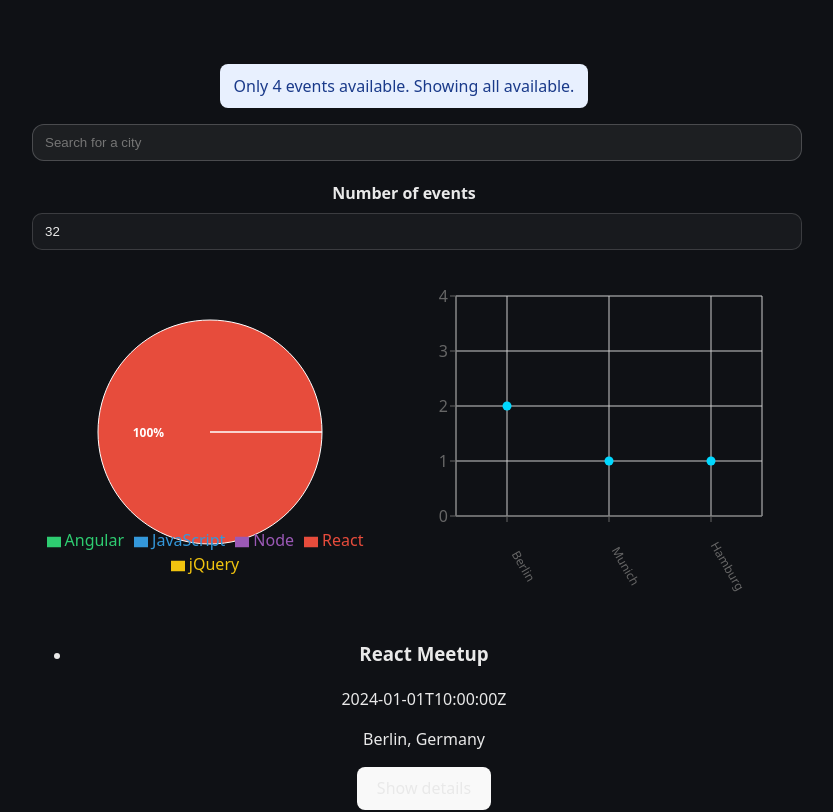
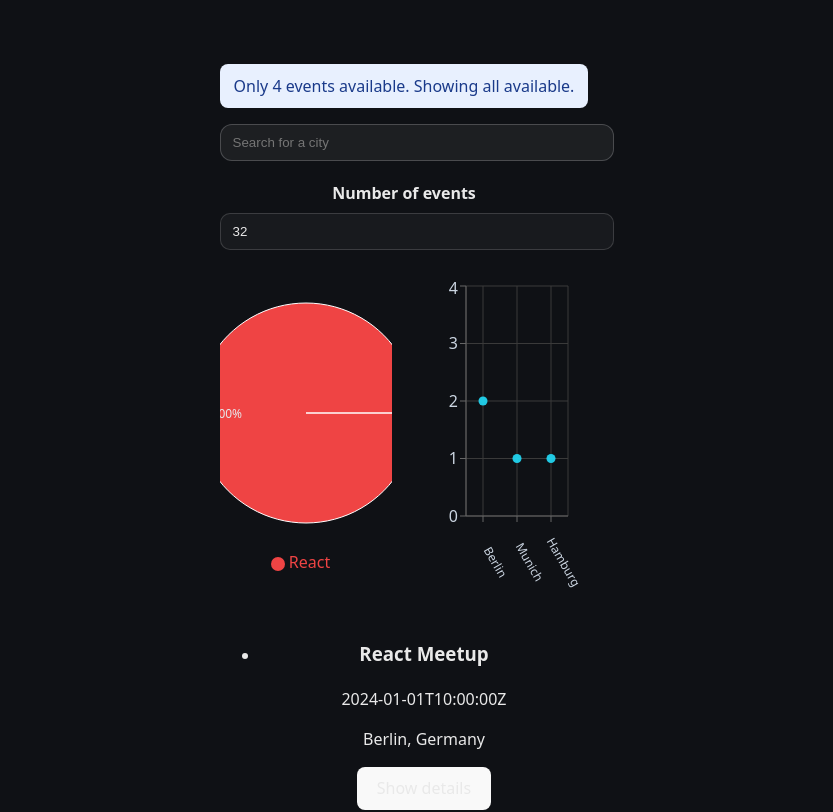
Before and after one commit to dpatil1719/meet-app, a React (Vite) app: page / in a window 1280 px wide. Shown: the top 812 px of the page, without its empty margins (236-1069 px from the left). Built offline with nearby package versions, Linux system fonts and the light colour scheme.

Commit message:
style(charts): push legend below pie; brighten scatter dots; improve axis/tick contrast and spacing

```diff
--- a/src/App.css
+++ b/src/App.css
@@ -218,3 +218,22 @@ button:hover { background: rgba(255,255,255,0.12); }
 @media (max-width: 780px){
   .charts-container{ grid-template-columns: 1fr; }
 }
+
+/* ----- Charts layout & spacing ----- */
+.charts-container {
+  display: grid;
+  grid-template-columns: 1fr 1fr;
+  gap: 24px;
+  align-items: start;
+}
+
+@media (max-width: 768px) {
+  .charts-container {
+    grid-template-columns: 1fr;
+  }
+}
+
+/* Recharts tweaks for dark theme */
+.recharts-legend-wrapper {
+  margin-top: 10px; /* safety in case wrapperStyle is ignored */
+}
--- a/src/components/CityEventsChart.jsx
+++ b/src/components/CityEventsChart.jsx
@@ -1,39 +1,48 @@
-import { useState, useEffect } from 'react';
+// src/components/CityEventsChart.jsx
+import { useEffect, useState } from 'react';
 import {
   ScatterChart, Scatter, XAxis, YAxis, CartesianGrid, Tooltip, ResponsiveContainer
 } from 'recharts';
 
-const CityEventsChart = ({ allLocations, events }) => {
+export default function CityEventsChart({ allLocations = [], events = [] }) {
   const [data, setData] = useState([]);
+
+  const getData = () =>
+    allLocations
+      .map((location) => {
+        const count = events.filter((e) => e.location === location).length;
+        const city = location.split(/, | - /)[0];
+        return { city, count };
+      })
+      .filter((d) => d.count > 0); // hide zero-count cities (keeps chart clean)
 
   useEffect(() => {
     setData(getData());
-  }, [JSON.stringify(events)]);
-
-  const getData = () => {
-    const rows = allLocations.map((location) => {
-      const count = events.filter((e) => e.location === location).length;
-      const city = location.split(/, | - /)[0];
-      return { city, count };
-    });
-    // if city filter is active, most cities are 0—hide them to avoid a flat look
-    return rows.filter(r => r.count > 0);
-  };
+    // eslint-disable-next-line react-hooks/exhaustive-deps
+  }, [`${events}`, `${allLocations}`]);
 
   return (
-    <ResponsiveContainer width="99%" height={340}>
-      <ScatterChart margin={{ top: 20, right: 10, bottom: 70, left: -20 }}>
-        <CartesianGrid />
+    <ResponsiveContainer width="100%" height={340}>
+      <ScatterChart margin={{ top: 10, right: 20, bottom: 70, left: -10 }}>
+        <CartesianGrid stroke="#3a3a3a" />
         <XAxis
-          type="category" dataKey="city" name="City"
-          angle={60} interval={0} tick={{ dx: 20, dy: 40, fontSize: 12 }}
+          type="category"
+          dataKey="city"
+          angle={60}
+          interval={0}
+          tick={{ dx: 16, dy: 36, fontSize: 12, fill: '#cbd5e1' }}
         />
-        <YAxis type="number" dataKey="count" name="Number of events" allowDecimals={false} />
-        <Tooltip cursor={{ strokeDasharray: '3 3' }} />
-        <Scatter name="Events" data={data} fill="#00d8ff" />
+        <YAxis
+          type="number"
+          dataKey="count"
+          name="Events"
+          allowDecimals={false}
+          tick={{ fill: '#cbd5e1' }}
+        />
+        <Tooltip contentStyle={{ background: '#111827', border: '1px solid #374151' }} />
+        {/* Bright cyan markers so they stand out on dark */}
+        <Scatter name="Events per city" data={data} fill="#22d3ee" fillOpacity={0.95} />
       </ScatterChart>
     </ResponsiveContainer>
   );
-};
-
-export default CityEventsChart;
+}
--- a/src/components/EventGenresChart.jsx
+++ b/src/components/EventGenresChart.jsx
@@ -1,56 +1,69 @@
-import { useState, useEffect } from 'react';
-import { ResponsiveContainer, PieChart, Pie, Cell, Legend } from 'recharts';
+// src/components/EventGenresChart.jsx
+import { useEffect, useState } from 'react';
+import {
+  PieChart, Pie, Cell, Legend, Tooltip, ResponsiveContainer
+} from 'recharts';
 
-const EventGenresChart = ({ events }) => {
+const colors = ['#ef4444', '#60a5fa', '#a78bfa', '#34d399', '#f59e0b']; // React, JS, Node, Angular, jQuery
+
+export default function EventGenresChart({ events = [] }) {
   const [data, setData] = useState([]);
-  const genres = ['React', 'JavaScript', 'Node', 'jQuery', 'Angular'];
-  const colors = ['#e74c3c', '#3498db', '#9b59b6', '#f1c40f', '#2ecc71'];
+
+  const genres = ['React', 'JavaScript', 'Node', 'Angular', 'jQuery'];
+
+  const getData = () =>
+    genres
+      .map((genre) => ({
+        name: genre,
+        value: events.filter((e) => e.summary?.toLowerCase().includes(genre.toLowerCase())).length,
+      }))
+      .filter((d) => d.value > 0); // hide zero-slice entries to avoid tiny/overlapping labels
 
   useEffect(() => {
     setData(getData());
-  }, [JSON.stringify(events)]);
+    // eslint-disable-next-line react-hooks/exhaustive-deps
+  }, [`${events}`]);
 
-  const getData = () =>
-    genres.map((genre) => ({
-      name: genre,
-      value: events.filter((e) => e.summary?.includes(genre)).length,
-    }));
-
-  // draw % label inside each slice
-  const renderInsideLabel = ({ cx, cy, midAngle, innerRadius, outerRadius, percent }) => {
+  // % labels inside slices
+  const renderCustomizedLabel = ({ cx, cy, midAngle, outerRadius, percent }) => {
     if (!percent) return null;
     const RAD = Math.PI / 180;
-    const r = (innerRadius || 0) + ((outerRadius || 0) - (innerRadius || 0)) * 0.55;
+    const r = outerRadius * 0.72;
     const x = cx + r * Math.cos(-midAngle * RAD);
     const y = cy + r * Math.sin(-midAngle * RAD);
     return (
-      <text x={x} y={y} fill="#fff" fontSize="12" fontWeight="600"
-            textAnchor="middle" dominantBaseline="central">
-        {`${Math.round(percent * 100)}%`}
+      <text x={x} y={y} fill="#e5e7eb" textAnchor="middle" dominantBaseline="central" fontSize="12">
+        {(percent * 100).toFixed(0)}%
       </text>
     );
   };
 
   return (
-    <ResponsiveContainer width="99%" height={340}>
-      <PieChart margin={{ top: 12, right: 8, bottom: 40, left: 8 }}>
+    <ResponsiveContainer width="100%" height={340}>
+      <PieChart margin={{ top: 0, right: 0, bottom: 42, left: 0 }}>
         <Pie
           data={data}
           dataKey="value"
-          cx="50%"
-          cy="60%"          /* a touch lower so it doesn't crowd the top */
-          outerRadius={112} /* a bit smaller to leave room for legend */
+          nameKey="name"
+          outerRadius={110}
           labelLine={false}
-          label={renderInsideLabel}
+          label={renderCustomizedLabel}
+          isAnimationActive={false}
         >
           {data.map((_, i) => (
             <Cell key={i} fill={colors[i % colors.length]} />
           ))}
         </Pie>
-        <Legend verticalAlign="bottom" align="center" wrapperStyle={{ marginTop: 8 }} />
+
+        {/* Legend pushed down so it never overlaps the pie */}
+        <Legend
+          verticalAlign="bottom"
+          align="center"
+          wrapperStyle={{ marginTop: 14 }}
+          iconType="circle"
+        />
+        <Tooltip contentStyle={{ background: '#111827', border: '1px solid #374151' }} />
       </PieChart>
     </ResponsiveContainer>
   );
-};
-
-export default EventGenresChart;
+}
```
